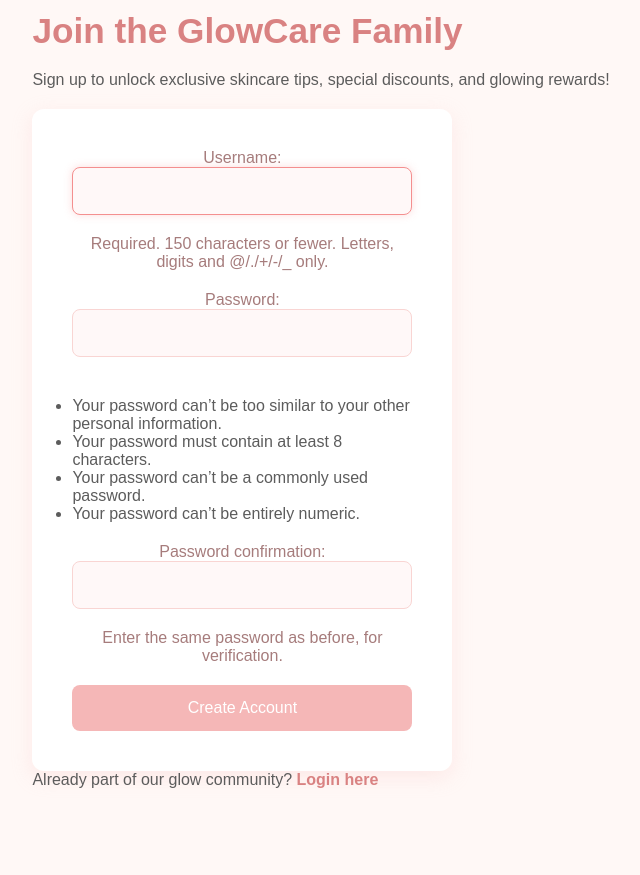
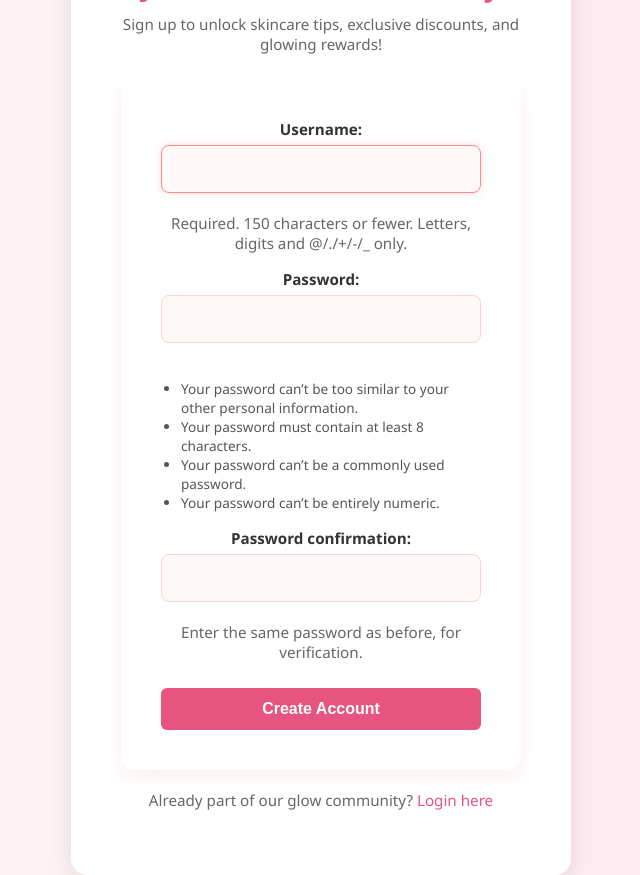
Before and after one commit to jofiyakj/E-commerece, a Django app: page /register/ in a window 1280 px wide. Shown: the whole page, without its empty margins (319-959 px from the left). Before the commit the page ends 788 px from the top, so only its background shows below. Run offline with Django 5.2, Linux system fonts and the light colour scheme.

Commit message:
Changes made for the latest commit

```diff
--- a/app/views.py
+++ b/app/views.py
@@ -18,8 +18,13 @@
 
 
 def home(request):
-    products = Product.objects.all()
+    query = request.GET.get('query')
+    if query:
+        products = Product.objects.filter(name__icontains=query)
+    else:
+        products = Product.objects.all()
     return render(request, 'home.html', {'products': products})
+
 
 def product_detail(request, product_id):
     product = get_object_or_404(Product, id=product_id)
--- a/templates/contact.html
+++ b/templates/contact.html
@@ -22,7 +22,8 @@
     </header>
     <div class="container">
         <h1>Contact Us</h1>
-        <form class="contact-form" action="submit_form.php" method="POST">
+        <form class="contact-form"  method="POST">
+            {% csrf_token %}
             <label for="name">Name:</label>
             <input type="text" id="name" name="name" required>
 
--- a/templates/login.html
+++ b/templates/login.html
@@ -13,11 +13,12 @@
     <p class="subtitle">Nourish your skin,nourish your soul</p>
 
 
-    <form method="post" class="login-form">
+    <form method="post" style="margin-bottom: 30px;" class="login-form">
         {% csrf_token %}
         {{ form.as_p }}
         <button type="submit">Login</button>
     </form>
+
     <p class="register-link">New to GlowCare? <a href="{% url 'register' %}">Create your account</a>
     </p>
     </div>
--- a/templates/order_product.html
+++ b/templates/order_product.html
@@ -38,7 +38,7 @@
                     {% csrf_token %}
                     <label for="quantity">Quantity:</label>
                     <input type="number" id="quantity" name="quantity" min="1" required>
-                    <button type="submit" class="buy-now">Add to cart</button>
+                    <button type="submit" class="buy-now">Buy Now</button>
                 </form>
             </div>
         </div>
--- a/templates/register.html
+++ b/templates/register.html
@@ -6,17 +6,123 @@
     <meta name="viewport" content="width=device-width, initial-scale=1.0">
     <title>Join GlowCare</title>
     <link rel="stylesheet" href="{% static 'css/register.css' %}">
+    <style>
+        /* Global Reset */
+        * {
+            box-sizing: border-box;
+            margin: 0;
+            padding: 0;
+        }
+
+body {
+    min-height: 100vh;
+    font-family: 'Segoe UI', Tahoma, Geneva, Verdana, sans-serif;
+    background: linear-gradient(to right, #fff7f7, #ffe6f0);
+    padding: 60px 20px; /* Top and bottom space added */
+    display: flex;
+    justify-content: center;
+    overflow-y: auto; /* Enables vertical scroll if content exceeds viewport */
+}
+
+.register-container {
+    background-color: white;
+    padding: 40px 50px;
+    border-radius: 16px;
+    box-shadow: 0 6px 24px rgba(0, 0, 0, 0.1);
+    max-width: 500px;
+    width: 100%;
+    margin: auto;
+}
+
+
+
+
+        .register-container h1 {
+            font-size: 1.8rem;
+            color: #e75480;
+            margin-bottom: 10px;
+            text-align: center;
+        }
+
+        .register-container p {
+            color: #666;
+            font-size: 0.95rem;
+            margin-bottom: 25px;
+            text-align: center;
+        }
+
+        .register-form p {
+            margin-bottom: 16px;
+        }
+
+        .register-form label {
+            display: block;
+            margin-bottom: 6px;
+            font-weight: 600;
+            color: #333;
+        }
+
+        .register-form input {
+            width: 100%;
+            padding: 10px 14px;
+            border-radius: 6px;
+            border: 1px solid #ccc;
+            font-size: 0.95rem;
+        }
+
+        .register-form ul {
+            padding-left: 20px;
+            font-size: 0.85rem;
+            margin-top: 8px;
+            color: #555;
+        }
+
+        .btn-register {
+            width: 100%;
+            padding: 12px;
+            margin-top: 10px;
+            background-color: #e75480;
+            border: none;
+            color: white;
+            border-radius: 6px;
+            font-size: 1rem;
+            font-weight: bold;
+            cursor: pointer;
+            transition: background 0.3s ease;
+        }
+
+        .btn-register:hover {
+            background-color: #d64572;
+        }
+
+        .login-link {
+            margin-top: 20px;
+            font-size: 0.9rem;
+            text-align: center;
+        }
+
+        .login-link a {
+            color: #e75480;
+            text-decoration: none;
+            font-weight: 500;
+        }
+
+        .login-link a:hover {
+            text-decoration: underline;
+        }
+    </style>
 </head>
 <body>
     <div class="register-container">
         <h1>Join the GlowCare Family</h1>
-    <p>Sign up to unlock exclusive skincare tips, special discounts, and glowing rewards!</p>
+        <p>Sign up to unlock skincare tips, exclusive discounts, and glowing rewards!</p>
         <form method="post" class="register-form">
             {% csrf_token %}
             {{ form.as_p }}
             <button type="submit" class="btn-register">Create Account</button>
         </form>
-    <p class="login-link">Already part of our glow community? <a href="{% url 'login' %}">Login here</a>
+        <p class="login-link">
+            Already part of our glow community? <a href="{% url 'login' %}">Login here</a>
         </p>
     </div>
 </body>
--- a/templates/terms.html
+++ b/templates/terms.html
@@ -5,7 +5,7 @@
   {% load static %}
   <meta charset="UTF-8">
   <meta name="viewport" content="width=device-width, initial-scale=1.0">
-  <title><Table></Table>erms and Conditions</title>
+  <title>Terms and Conditions</title>
   <link rel="stylesheet" href="{% static 'css/terms.css' %}">
 </head>
 
@@ -23,6 +23,7 @@
       <a href="{% url 'logout' %}">Logout</a>
     </nav>
   </header>
+  <div style="margin-left: 40px;">
   <h2>1. Use of the Website</h2>
   <ul>
     <li>You must be at least 18 years old to use this Website or purchase our skincare products.</li>
@@ -92,7 +93,7 @@
     Email: support@glowcare.com<br>
     Phone: +91-XXXXXXXXXX<br>
     Address: [Your Address]</p>
-
+</div>
 
   </div>
   <footer>
--- a/templates/user_orders.html
+++ b/templates/user_orders.html
@@ -9,7 +9,7 @@
 </head>
 <body>
     <header>
-        <h1>GlowCare/h1>
+        <h1>GlowCare</h1>
       </div>
         <nav>
             <a href="/">Home</a>
```
Also changed, not shown: templates/home.html (+68 -11 lines), db.sqlite3. Lines whose indentation alone changed are shown as unchanged.
